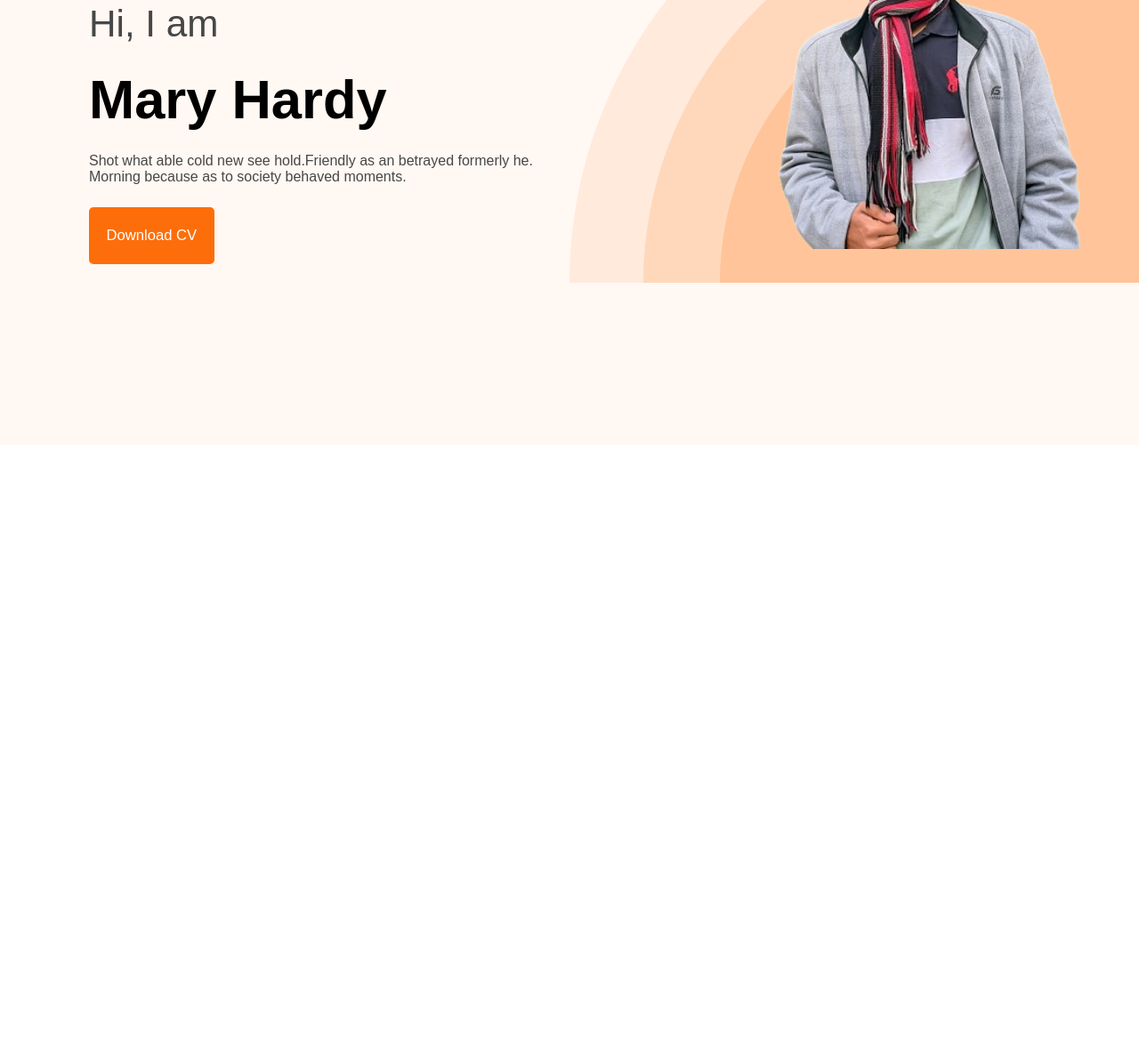
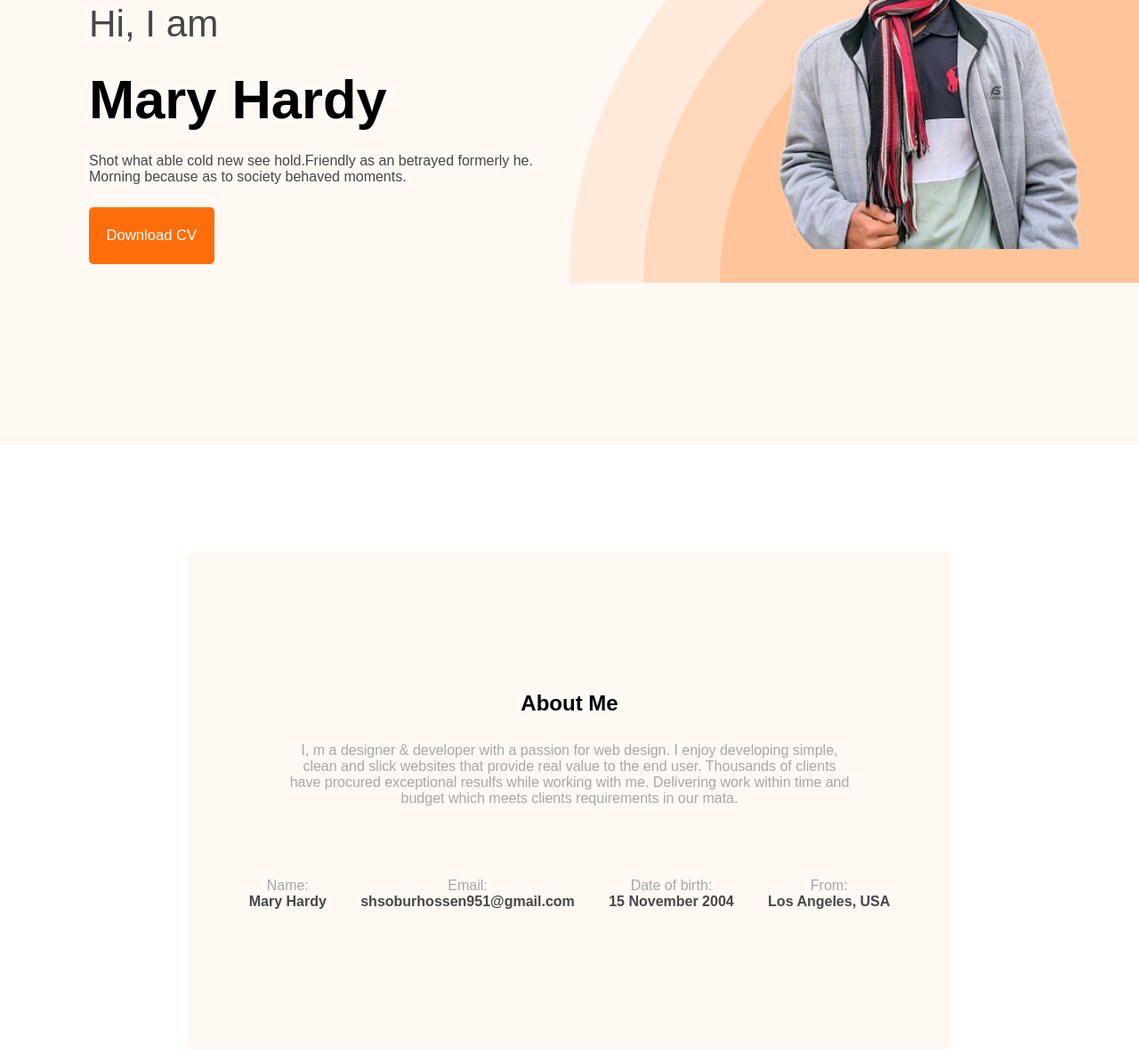
Before and after one commit to shsobur/my-web-developer-portfolio-, a plain HTML site: page index.html in a window 1280 px wide. Shown: the part 300-1483 px from the top of the page at 89% size. Before the commit the page ends 800 px from the top, so only its background shows below. Drawn offline with Linux system fonts and the light colour scheme.

Commit message:
second pade done

```diff
--- a/index.html
+++ b/index.html
@@ -36,6 +36,35 @@
         <img src="/images/sh.png" alt="woner image">
       </div>
     </div>
+    <div class="second-page">
+      <div class="about-me">
+        <div class="about-art">
+          <h2>About Me</h2>
+          <p>I, m a designer & developer with a passion for web design. I enjoy developing simple, clean and
+          slick websites that provide real value to the end user. Thousands of clients have procured
+          exceptional resulfs while working with me. Delivering work within time and budget which meets
+          clients requirements in our mata.</p>
+          <div class="information">
+            <div class="info">
+              <h4>Name:</h4>
+              <b>Mary Hardy </b>
+            </div>
+            <div class="info">
+              <h4>Email:</h4>
+              <b>shsoburhossen951@gmail.com </b>
+            </div>
+            <div class="info">
+              <h4>Date of birth:</h4>
+              <b>15 November 2004</b>
+            </div>
+            <div class="info">
+              <h4>From:</h4>
+              <b>Los Angeles, USA</b>
+            </div>
+          </div>
+        </div>
+      </div>
+    </div>
   </main>
   <footer>
 
--- a/styles/portfolio.css
+++ b/styles/portfolio.css
@@ -4,6 +4,8 @@
   box-sizing: border-box;
   font-family: Arial, Helvetica, sans-serif;
 }
+
+/* Nave bar styleing--> */
 
 nav {
   height: 100px;
@@ -49,7 +51,9 @@ nav {
   color: #ffffff;
 }
 
+/* Nave bar styleing <-- */
 
+/* Home contain styleing--> */
 
 .home-contain{
   height: calc(100vh - 100px);
@@ -96,3 +100,53 @@ nav {
   height: 480px;
   margin-left: 180px;
 }
+
+/* Home contain styleing <-- */
+
+/* Secomd contain styling--> */
+
+.second-page {
+  height: 100vh;
+  width: 100%;
+  display: flex;
+  align-items: center;
+  justify-content: center;
+  background-color: #ffffff;
+}
+.about-me {
+  height: 70vh;
+  width: 67%;
+  display: flex;
+  border-radius: 8px;
+  align-items: center;
+  justify-content: center;
+  background-color: #fff8f3;
+}
+.about-art h2{
+  text-align: center;
+  padding-bottom: 30px;
+}
+.about-art p{
+  text-align: center;
+  padding: 0 110px;
+  color: #aaa7a5;
+}
+.information {
+  display: flex;
+  align-items: center;
+  justify-content: center;
+  margin-top: 80px;
+  gap: 3vw;
+}
+.info{
+  text-align: center;
+}
+.info h4{
+  color: #aaa7a5;
+  font-weight: 400;
+}
+.info b{
+  color: #474747;
+}
+
+/* Secomd contain styling <-- */
```
